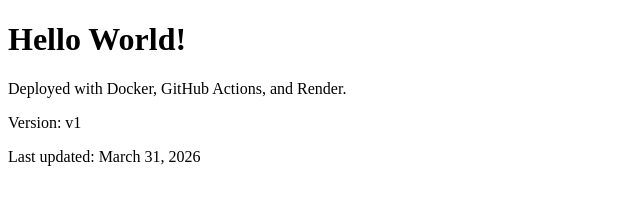
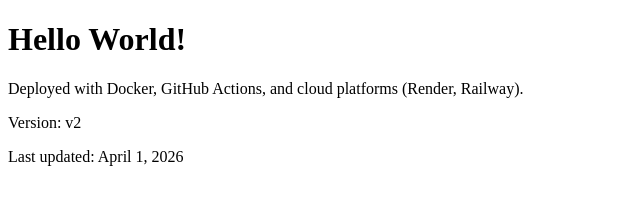
Before and after one commit to FadedBoy69/hello-world, a plain HTML site: page index.html in a window 1280 px wide. Shown: the whole page, without its empty margins (0-640 px from the left). Drawn offline with Linux system fonts and the light colour scheme.

Commit message:
Updatre and confirm CI/CD workflow with Github Action and Railway

```diff
--- a/index.html
+++ b/index.html
@@ -7,8 +7,8 @@
 </head>
 <body>
   <h1>Hello World!</h1>
-  <p>Deployed with Docker, GitHub Actions, and Render.</p>
-  <p>Version: v1</p>
-  <p>Last updated: March 31, 2026</p>
+  <p>Deployed with Docker, GitHub Actions, and cloud platforms (Render, Railway).</p>
+  <p>Version: v2</p>
+  <p>Last updated: April 1, 2026</p>
 </body>
 </html>
```
Also changed, not shown: 1 other file.
